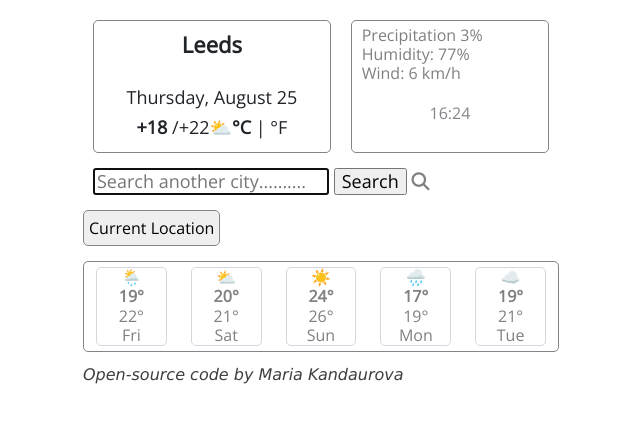
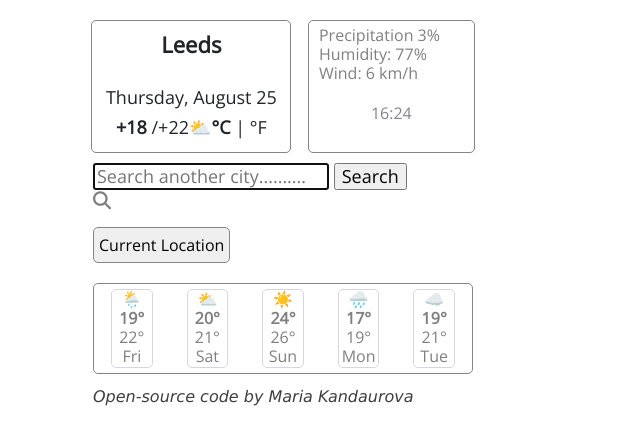
Before and after one commit to maryallys/weather, a plain HTML site: page index.html in a window 1280 px wide. Shown: the whole page, without its empty margins (319-959 px from the left). Drawn offline with nearby package versions, Linux system fonts and the light colour scheme.

Commit message:
Add files via upload
update css

```diff
--- a/index.html
+++ b/index.html
@@ -1,7 +1,7 @@
 <!DOCTYPE html>
 <html>
   <head>
-    <title>Parcel Sandbox</title>
+    <title>Weathercast</title>
     <meta charset="UTF-8" />
     <link
       href="https://cdn.jsdelivr.net/npm/bootstrap@5.2.0/dist/css/bootstrap.min.css"
@@ -26,7 +26,7 @@
 
   <body>
     <div class="container all">
-      <div class="container">
+      <div class="container topInfo">
         <div class="row main">
           <div class="col-6 city">
             <h1 id="mainCity">Leeds</h1>
--- a/src/index.js
+++ b/src/index.js
@@ -103,21 +103,18 @@ times = times + 1;
 // temperature converter
 
 let tempArray = document.querySelectorAll(".temperatureC");
+let lenthTemp = tempArray.length
 let tempArrayC = []
-let farenheit = []
 let tempArrayF = []
-let lenthTemp = tempArray.length
 
 times = 0
 while (times < lenthTemp) {
-farenheit = [Math.round(tempArray[times].innerHTML*9/5+32)]
+let farenheit = [Math.round(tempArray[times].innerHTML*9/5+32)]
 tempArrayF.push(farenheit)
 tempArrayC.push(tempArray[times].innerHTML);
 times = times + 1;
-//console.log(farenheit)
 }
-//console.log(tempArrayF);
-//convertor from C to F
+
 function tempCtoF(){
 times = 0
 while (times < lenthTemp) {
@@ -150,12 +147,10 @@ function cityInput(event) {
   event.preventDefault();
   let form = document.querySelector("#searchInput");
   let cityIn = form.value;
-  //console.log(form);
-  //console.log(cityIn);
-let cityNew = document.querySelector("#mainCity");
-cityNew.innerHTML = cityIn
-let apiUrl = `https://api.openweathermap.org/data/2.5/weather?q=${cityIn}&units=metric`;
-axios.get(`${apiUrl}&appid=${apiKey}`).then(showTemperature);
+  let cityNew = document.querySelector("#mainCity");
+  cityNew.innerHTML = cityIn
+  let apiUrl = `https://api.openweathermap.org/data/2.5/weather?q=${cityIn}&units=metric`;
+  axios.get(`${apiUrl}&appid=${apiKey}`).then(showTemperature);
   return cityIn;
 }
 
--- a/src/weatherstyle.css
+++ b/src/weatherstyle.css
@@ -23,6 +23,7 @@ h3 {
 }
 
   .footer {
+    margin: 10px;
       text-align: center;
       color: #3f3e3e;
       text-decoration: none;
@@ -73,16 +74,17 @@ color: black;
 }
 .search {
     text-align: left;
-    margin: 5px auto;
+    margin: 0;
     padding: 5px 10px;
     font-size: 18px;
+    max-width: 350px;
 }
 .search:hover {
     color: black;
 }
 .currentLocation {
 
-    margin: 5px auto;
+    margin: 10px;
     padding: 5px 5px;
     font-size: 16px;
     font-family: 'Open Sans', sans-serif;
@@ -92,14 +94,19 @@ color: black;
 .week {
         border: 1px solid #858489;
             border-radius: 5px;
-            margin: 10px auto;
+            margin: 10px;
+            max-width: 380px;
 }
 .tomorrow {
     border: 1px solid #d7d6df;
     border-radius: 5px;
-    margin: 5px auto;
+    margin: 5px;
 
 }
 .tomorrow:hover {
     color: black;
 }
+.topInfo {
+    max-width: 400px;
+    margin: 0 0 0 0;
+}
```
